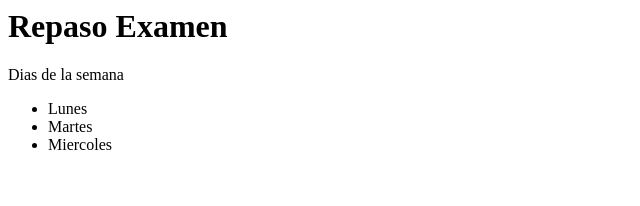
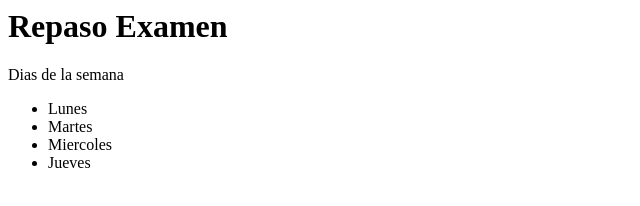
Before and after one commit to MarPerezGea/repasoexamen2, a plain HTML site: page index.html in a window 1280 px wide. Shown: the full height of the page, 0-640 px from the left. Drawn offline with Linux system fonts and the light colour scheme.

Commit message:
Commit Jueves

```diff
--- a/index.html
+++ b/index.html
@@ -4,4 +4,5 @@
     <li>Lunes</li>
     <li>Martes</li>
     <li>Miercoles</li>
+    <li>Jueves</li>
 </ul>
```
